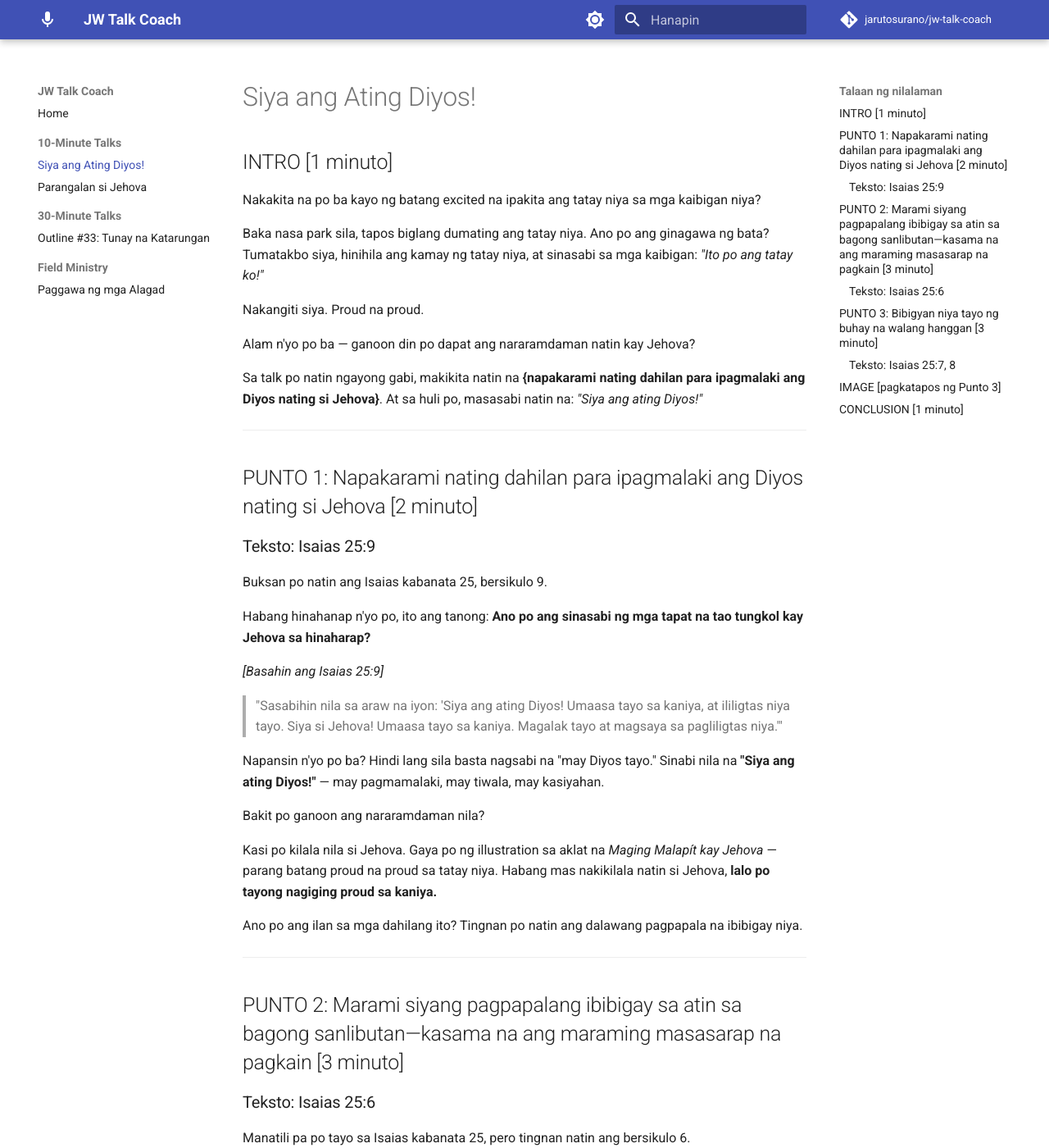
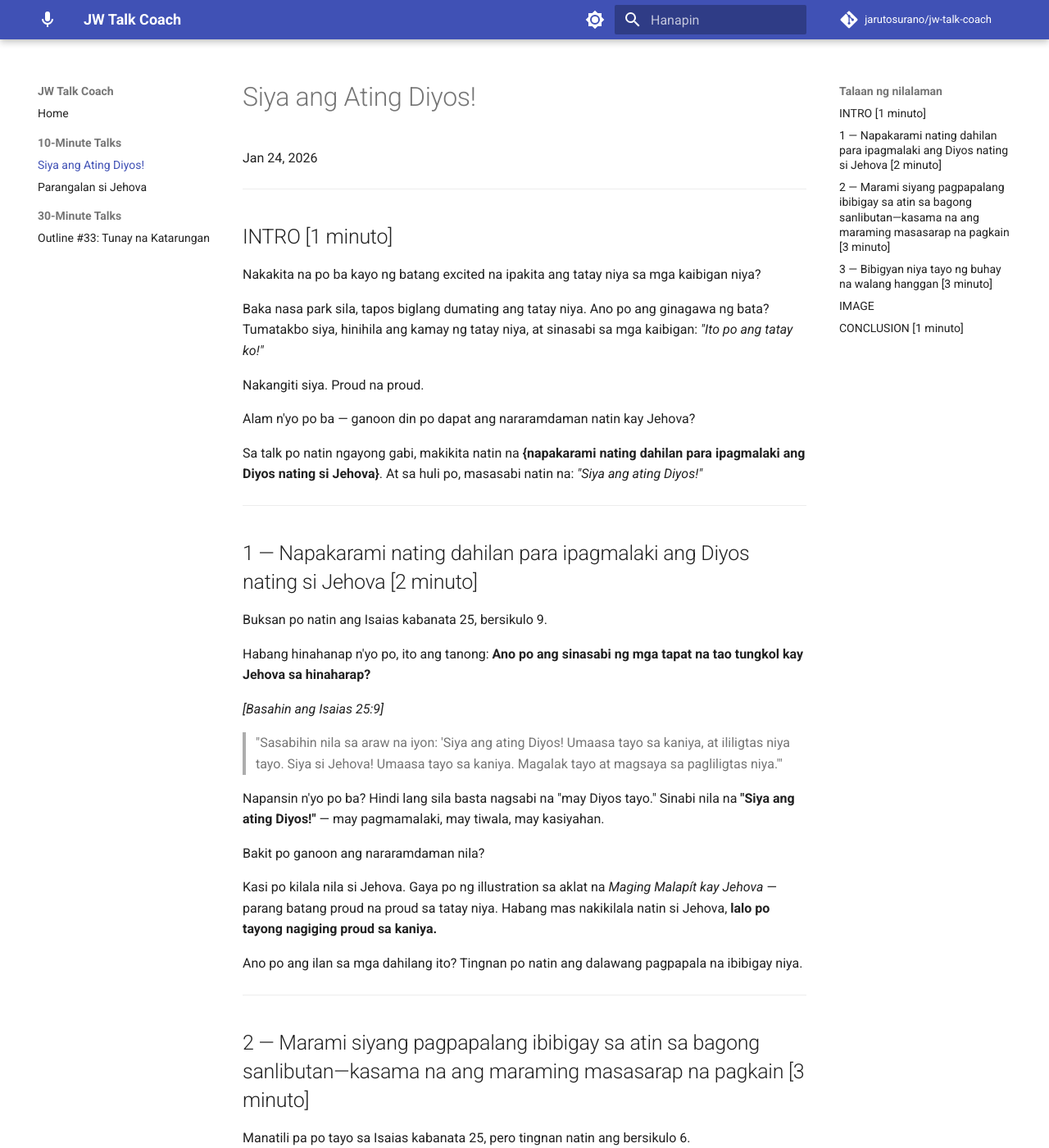
Before and after one commit to jarutosurano/jw-talk-coach, an MkDocs documentation site: the page built from docs/talks/10min/0124-siya-ang-ating-diyos/index.md, in a window 1280 px wide and 1400 px high. Shown: the whole window at 82% size. Built offline with MkDocs 1.6.1 and Material for MkDocs 9.7.7, drawn with Linux system fonts in a browser that asks for light colours; comment, search, counter and statistics services are not loaded; some of the changed text lies outside the part shown.

Commit message:
Standardize 10-min talk format and hide field ministry from nav
- Use numbered format (1 —) instead of PUNTO prefix
- Simplify IMAGE header, add dates, remove Script: title prefix
- Update CLAUDE.md with new format standard as source of truth
- Hide field ministry from nav (files preserved)

Co-Authored-By: Claude Opus 4.6 <noreply@anthropic.com>

```diff
--- a/docs/talks/10min/0124-siya-ang-ating-diyos/index.md
+++ b/docs/talks/10min/0124-siya-ang-ating-diyos/index.md
@@ -1,5 +1,9 @@
 ---
-title: 'Script: "Siya ang Ating Diyos!"'
+title: Siya ang Ating Diyos!
+---
+
+Jan 24, 2026
+
 ---
 
 ## INTRO [1 minuto]
@@ -16,9 +20,7 @@ Sa talk po natin ngayong gabi, makikita natin na **{napakarami nating dahilan pa
 
 ---
 
-## PUNTO 1: Napakarami nating dahilan para ipagmalaki ang Diyos nating si Jehova [2 minuto]
-
-### Teksto: Isaias 25:9
+## 1 — Napakarami nating dahilan para ipagmalaki ang Diyos nating si Jehova [2 minuto]
 
 Buksan po natin ang Isaias kabanata 25, bersikulo 9.
 
@@ -38,9 +40,7 @@ Ano po ang ilan sa mga dahilang ito? Tingnan po natin ang dalawang pagpapala na
 
 ---
 
-## PUNTO 2: Marami siyang pagpapalang ibibigay sa atin sa bagong sanlibutan—kasama na ang maraming masasarap na pagkain [3 minuto]
-
-### Teksto: Isaias 25:6
+## 2 — Marami siyang pagpapalang ibibigay sa atin sa bagong sanlibutan—kasama na ang maraming masasarap na pagkain [3 minuto]
 
 Manatili pa po tayo sa Isaias kabanata 25, pero tingnan natin ang bersikulo 6.
 
@@ -66,9 +66,7 @@ Pero hindi pa po tapos. May isa pang pagpapala si Jehova — at ito po ang pinak
 
 ---
 
-## PUNTO 3: Bibigyan niya tayo ng buhay na walang hanggan [3 minuto]
-
-### Teksto: Isaias 25:7, 8
+## 3 — Bibigyan niya tayo ng buhay na walang hanggan [3 minuto]
 
 Tingnan po natin ang bersikulo 7 at 8 ng Isaias 25.
 
@@ -104,7 +102,7 @@ Sulit po ba ang sakripisyo? Oo po. Siguradong sulit.
 
 ---
 
-## IMAGE [pagkatapos ng Punto 3]
+## IMAGE
 
 **IMAGE CUE: 10min-picture.jpg**
 
--- a/mkdocs.yml
+++ b/mkdocs.yml
@@ -33,8 +33,9 @@ nav:
     - Parangalan si Jehova: talks/10min/0130-parangalan-si-Jehova/index.md
   - 30-Minute Talks:
     - 'Outline #33: Tunay na Katarungan': talks/30min/33-makakamit-pa-kaya-natin-ang-tunay-na-katarungan/index.md
-  - Field Ministry:
-    - Paggawa ng mga Alagad: field-ministry/0130-paggawa-ng-mga-alagad-4min/index.md
+  # - Field Ministry:
+  #   - Paggawa ng mga Alagad: field-ministry/0130-paggawa-ng-mga-alagad-4min/index.md
+  # - Espirituwal na Hiyas: []
 
 extra_css:
   - stylesheets/extra.css
```
Also changed, not shown: CHANGELOG.md (+18 -0 lines), CLAUDE.md (+29 -11 lines), docs/talks/10min/0130-parangalan-si-Jehova/index.md (+1 -1 lines), docs/talks/30min/33-makakamit-pa-kaya-natin-ang-tunay-na-katarungan/index.md (+1 -1 lines).
